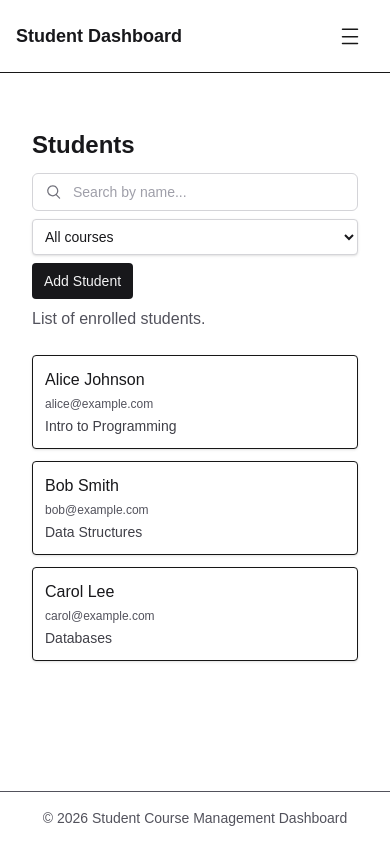
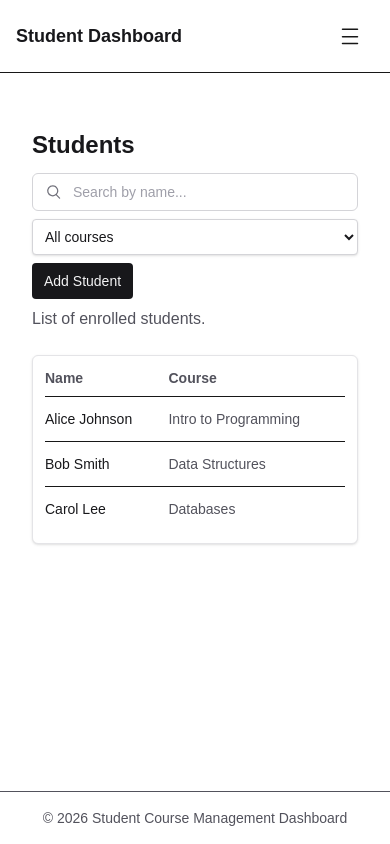
Before and after one commit to InushiKavindi/student-course-dashboard, a Next.js app: page /students in a window 390 px wide. Built offline with nearby package versions, Linux system fonts and the light colour scheme.

Commit message:
refactor: improve responsiveness of student table and search bar

```diff
--- a/app/components/StudentTable.tsx
+++ b/app/components/StudentTable.tsx
@@ -12,37 +12,29 @@ type StudentTableProps = {
 export default function StudentTable({ students }: StudentTableProps) {
   return (
     <div className="mt-6">
-      {/* Mobile: stacked list for readability on small screens */}
-      <div className="space-y-3 sm:hidden">
-        {students.map((s) => (
-          <div key={s.id} className="rounded border bg-white p-3 shadow-sm dark:bg-zinc-900">
-            <div className="text-base font-medium text-zinc-900 dark:text-zinc-50">{s.name}</div>
-            <div className="mt-1 text-xs text-zinc-600 dark:text-zinc-400">{s.email}</div>
-            <div className="mt-1 text-sm text-zinc-700 dark:text-zinc-300">{s.course}</div>
-          </div>
-        ))}
-      </div>
-
-      {/* Desktop/tablet: tabular layout with columns */}
-      <div className="hidden overflow-auto sm:block">
+      {/* Card wrapper for the table */}
+      <div className="rounded-md border border-zinc-200 bg-white p-3 shadow-sm dark:border-zinc-800 dark:bg-zinc-900 sm:p-4">
+        {/* Single responsive table; hide Email on mobile */}
+        <div className="w-full overflow-x-auto">
         <table className="w-full table-auto border-collapse">
           <thead>
             <tr className="text-left text-sm text-zinc-600 dark:text-zinc-400">
               <th className="pb-2">Name</th>
-              <th className="pb-2">Email</th>
+              <th className="pb-2 hidden sm:table-cell">Email</th>
               <th className="pb-2">Course</th>
             </tr>
           </thead>
           <tbody>
             {students.map((s) => (
               <tr key={s.id} className="border-t bg-white dark:bg-zinc-900">
-                <td className="py-3 pr-4">{s.name}</td>
-                <td className="py-3 pr-4 text-sm text-zinc-600 dark:text-zinc-400">{s.email}</td>
+                <td className="py-3 pr-4 text-sm font-medium text-zinc-900 dark:text-zinc-50">{s.name}</td>
+                <td className="py-3 pr-4 text-sm text-zinc-600 dark:text-zinc-400 hidden sm:table-cell">{s.email}</td>
                 <td className="py-3 pr-4 text-sm text-zinc-600 dark:text-zinc-400">{s.course}</td>
               </tr>
             ))}
           </tbody>
         </table>
+        </div>
       </div>
     </div>
   );
--- a/app/students/page.tsx
+++ b/app/students/page.tsx
@@ -46,7 +46,7 @@ export default function StudentsPage() {
           {/* Controls: wrap to new line on mobile for responsiveness */}
           <div className="flex w-full flex-wrap items-center gap-2 sm:w-auto">
             <SearchBar
-              className="w-full sm:w-80"
+              className="w-full sm:flex-1 sm:min-w-[240px] md:max-w-md"
               placeholder="Search by name..."
               value={query}
               onChange={setQuery}
```
